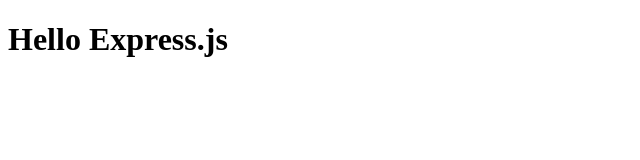
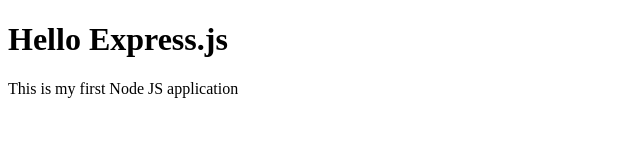
Before and after one commit to Kamichchha/learning-web-server, a website: page public/index.html in a window 1280 px wide. Shown: the whole page, without its empty margins (0-640 px from the left). Drawn offline with Linux system fonts and the light colour scheme.

Commit message:
Updated Index page

```diff
--- a/public/index.html
+++ b/public/index.html
@@ -1,9 +1,11 @@
 <!DOCTYPE html>
 <html>
 <head>
+<meta charset="utf-8"/>
 <title>Index Page</title>
 </head>
 <body>
 <h1> Hello Express.js</h1>
+<p> This is my first Node JS application</p>
 </body>
 </html>
```
